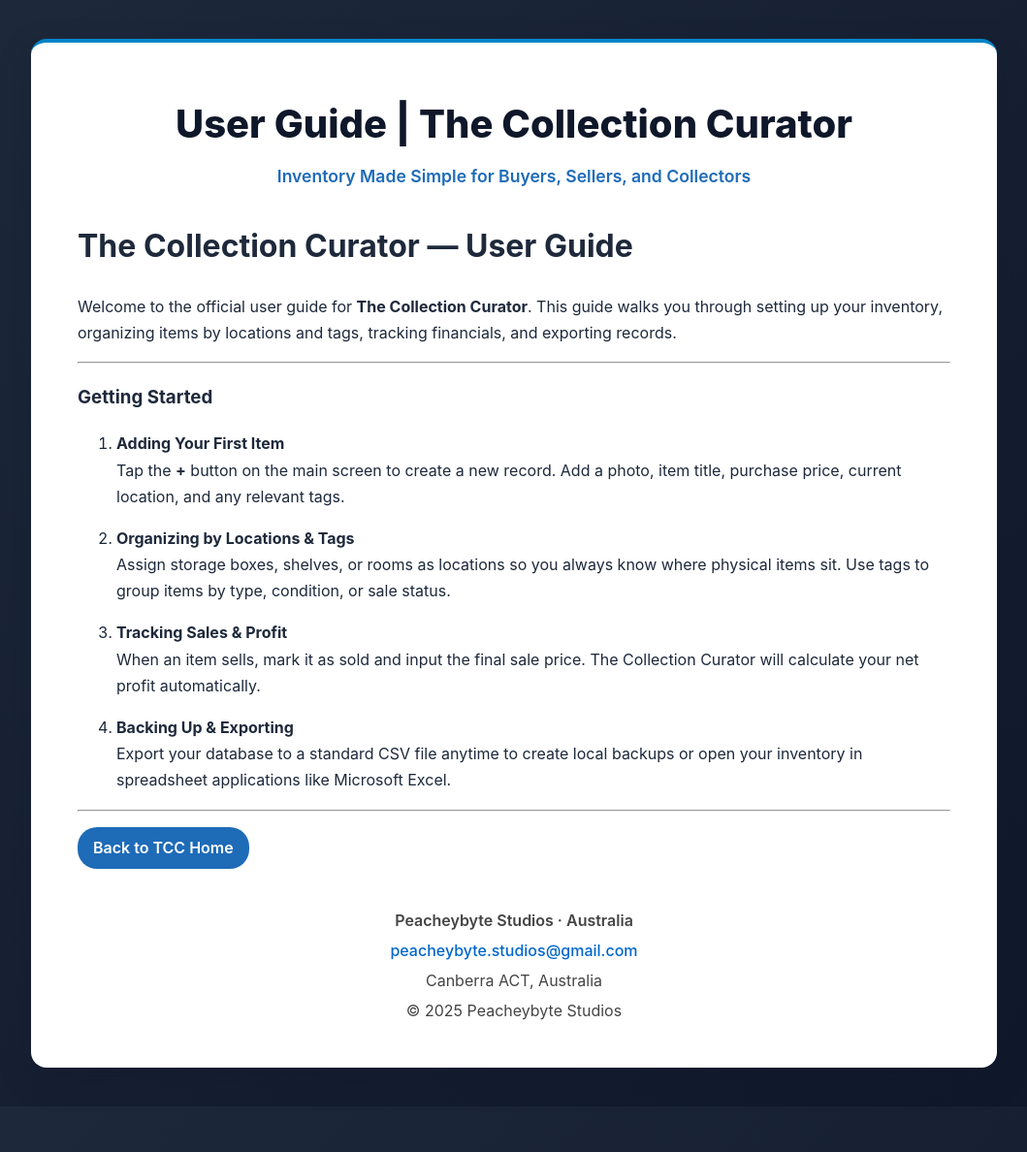
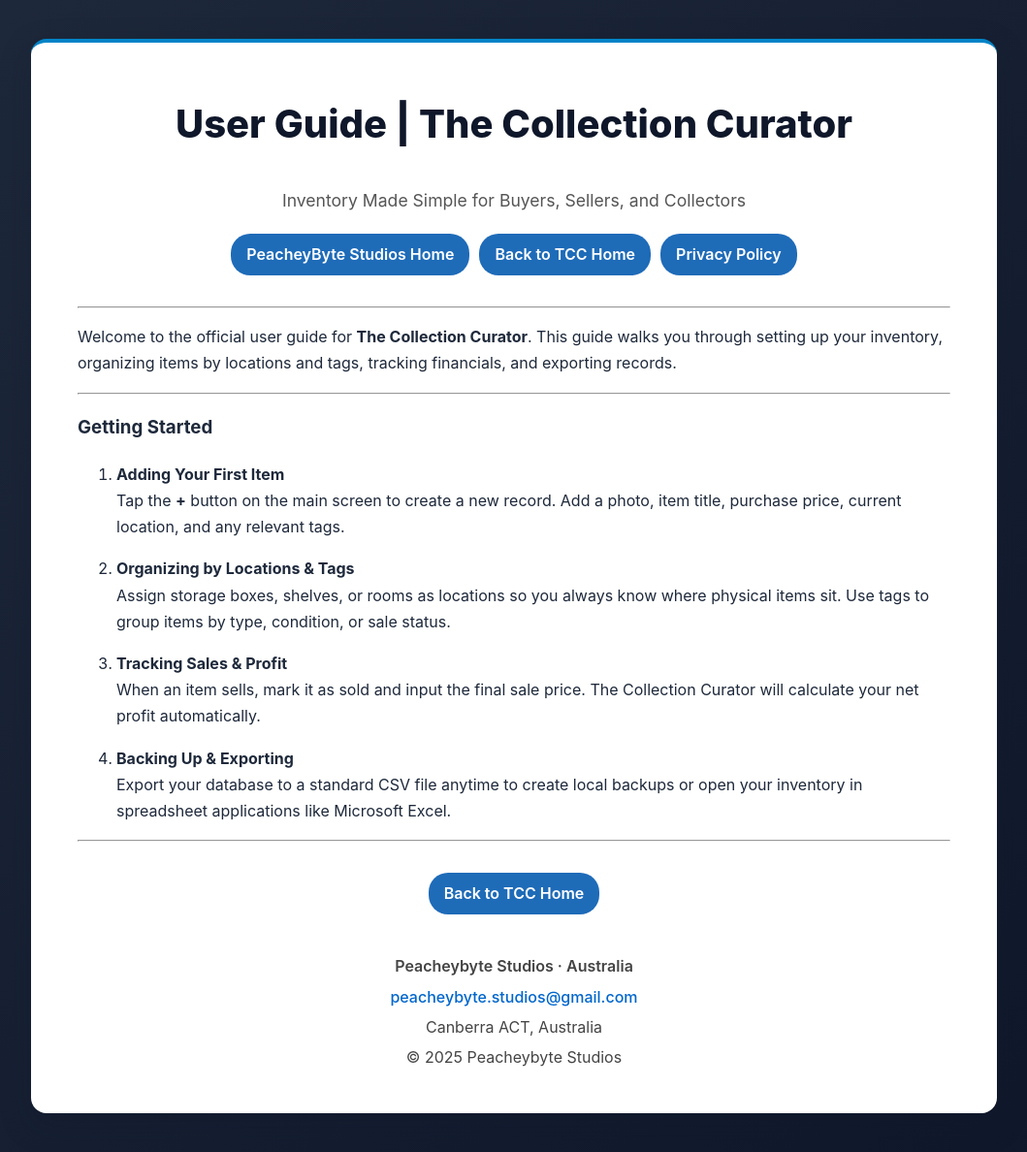
Before and after one commit to PeacheyByte/peacheybyte.github.io, a Jekyll site: the page built from collection-curator/user-guide.md, in a window 1280 px wide. Shown: the whole page at 97% size, without its empty margins (110-1169 px from the left). Built offline with Jekyll 4.4.1, drawn with Linux system fonts in a browser that asks for light colours; before the commit the page ends 1141 px from its top, so only the background shows below that.

Commit message:
Revamp user guide layout and navigation
Updated user guide layout and added navigation buttons.

```diff
--- a/collection-curator/user-guide.md
+++ b/collection-curator/user-guide.md
@@ -1,10 +1,21 @@
 ---
 layout: default
-title: User Guide | The Collection Curator
-tagline: Inventory Made Simple for Buyers, Sellers, and Collectors
+title: "User Guide | The Collection Curator"
 ---
 
-# The Collection Curator — User Guide
+<div class="header-container" style="text-align: center; margin-bottom: 2rem;">
+  <p class="subtitle" style="font-size: 1.1rem; color: #555; margin-top: 0; margin-bottom: 1.2rem;">
+    Inventory Made Simple for Buyers, Sellers, and Collectors
+  </p>
+
+  <div class="nav-buttons" style="display: flex; justify-content: center; gap: 10px; flex-wrap: wrap;">
+    <a href="{{ '/' | relative_url }}" class="btn-link">PeacheyByte Studios Home</a>
+    <a href="{{ '/collection-curator/' | relative_url }}" class="btn-link">Back to TCC Home</a>
+    <a href="{{ '/collection-curator/privacy.html' | relative_url }}" class="btn-link">Privacy Policy</a>
+  </div>
+</div>
+
+---
 
 Welcome to the official user guide for **The Collection Curator**. This guide walks you through setting up your inventory, organizing items by locations and tags, tracking financials, and exporting records.
 
@@ -26,6 +37,6 @@ Welcome to the official user guide for **The Collection Curator**. This guide wa
 
 ---
 
-<p>
+<div style="text-align: center; margin-top: 2rem;">
   <a href="{{ '/collection-curator/' | relative_url }}" class="btn-link">Back to TCC Home</a>
-</p>
+</div>
```
